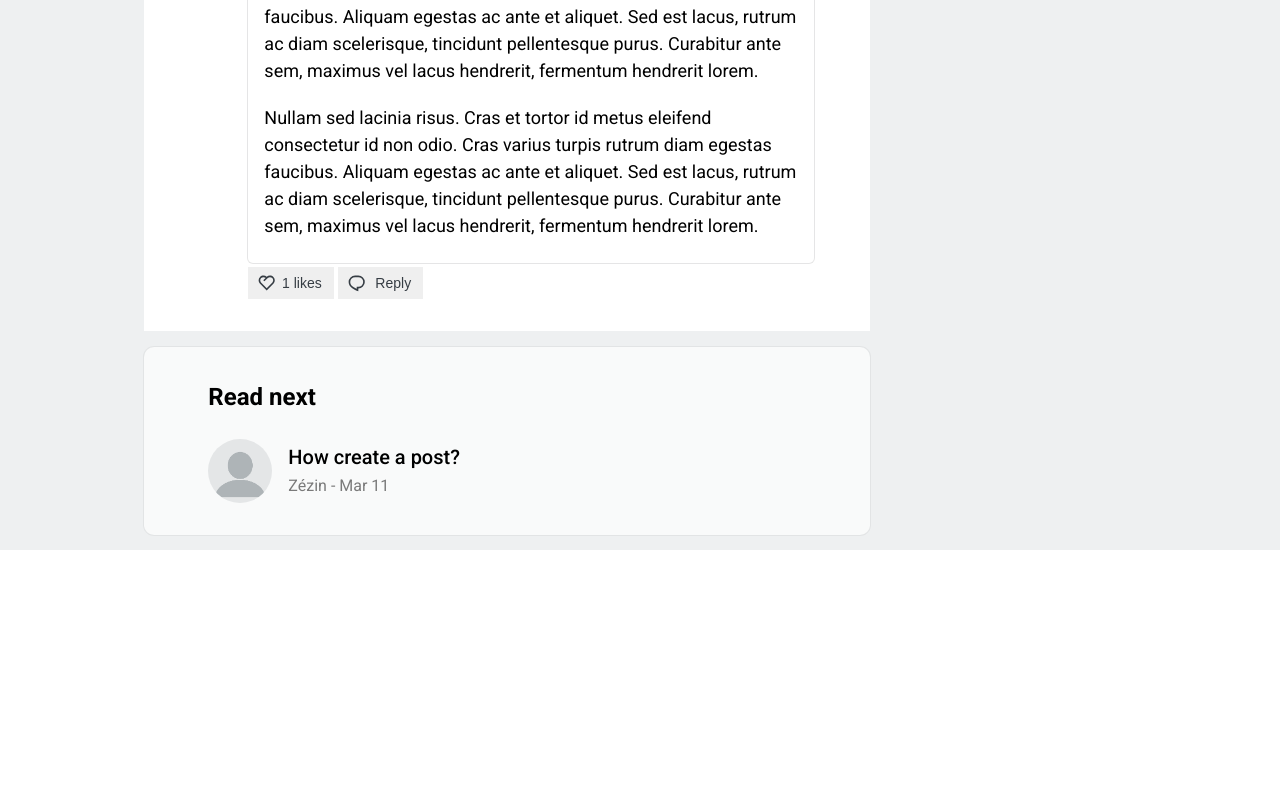
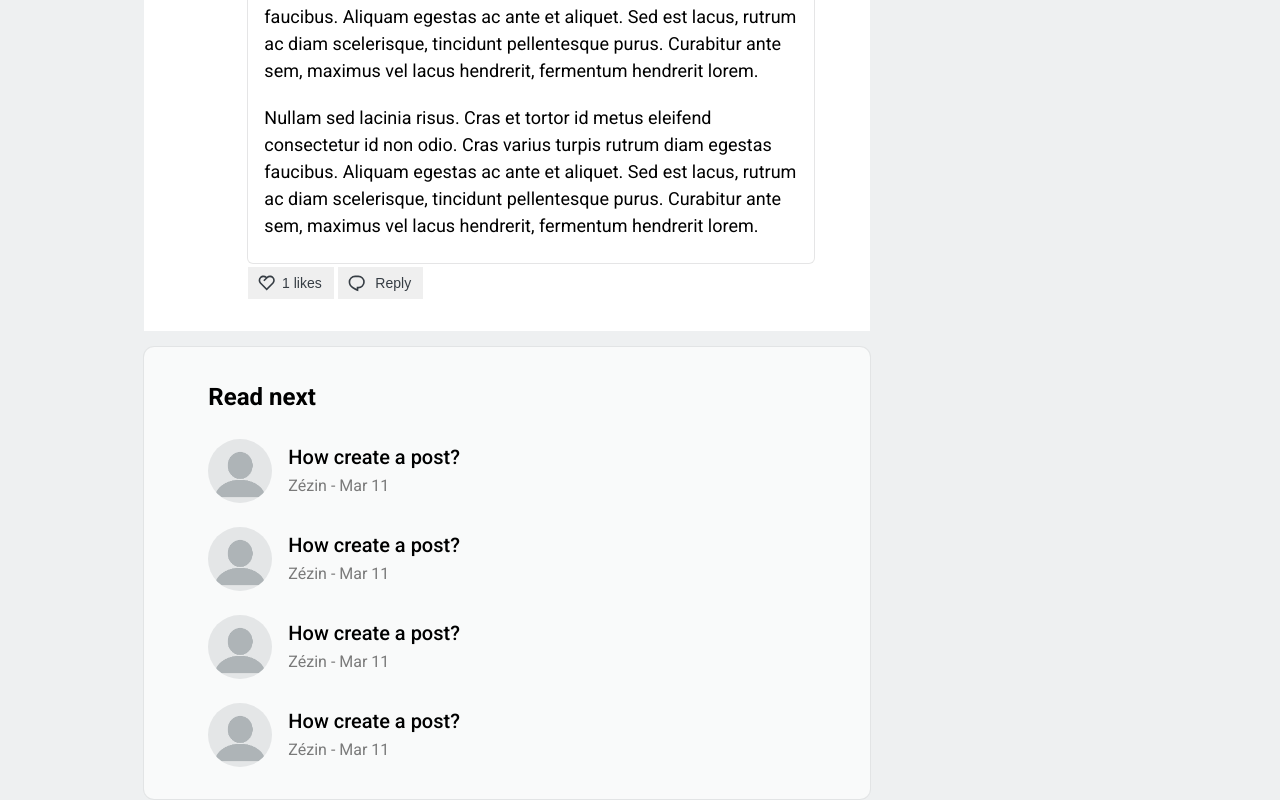
Before and after one commit to cjuniordev/blog-post-react, a React (Create React App) app: page / in a window 1280 px wide. Shown: the part 2776-3576 px from the top of the page. Before the commit the page ends 3326 px from the top, so only its background shows below. Built offline with nearby package versions, Linux system fonts and the light colour scheme.

Commit message:
Add more suggestions

```diff
--- a/src/pages/Post/Main/Suggestions/index.js
+++ b/src/pages/Post/Main/Suggestions/index.js
@@ -6,6 +6,9 @@ function Suggestions() {
     <Container>
       <Title>Read next</Title>
       <Post />
+      <Post />
+      <Post />
+      <Post />
     </Container>
   );
 }
```
